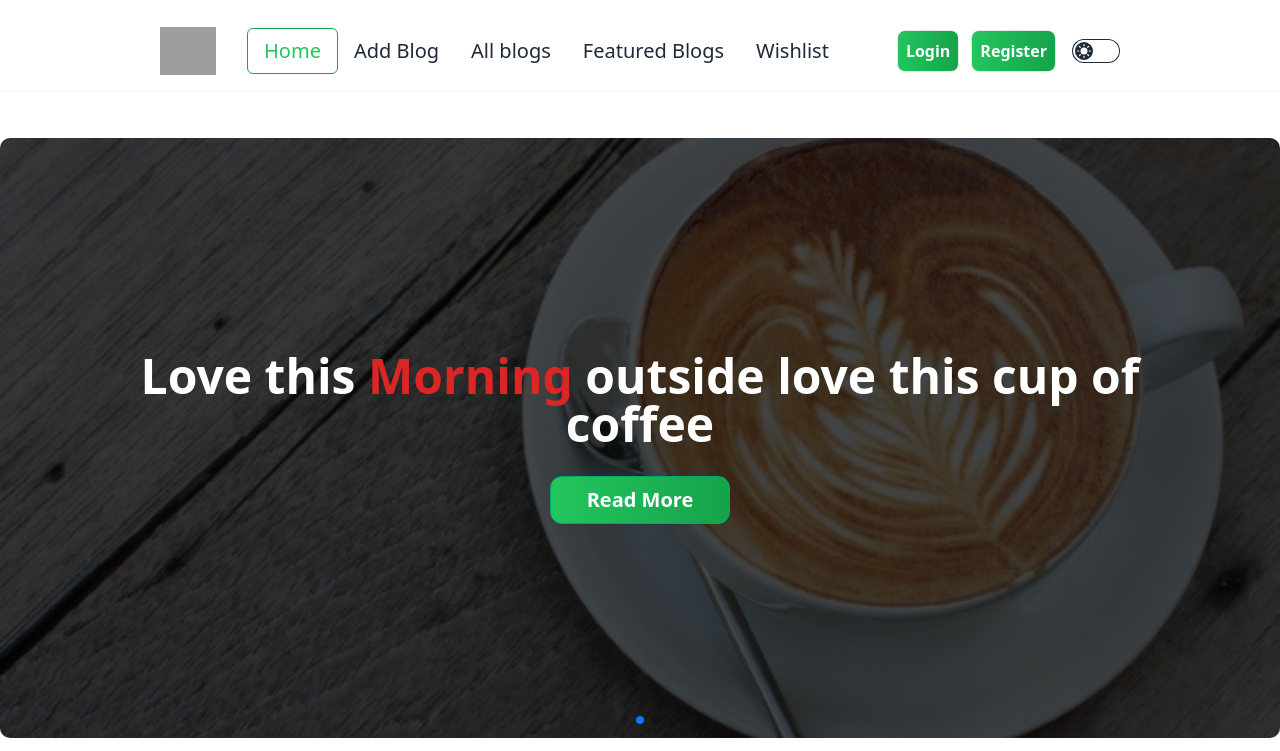
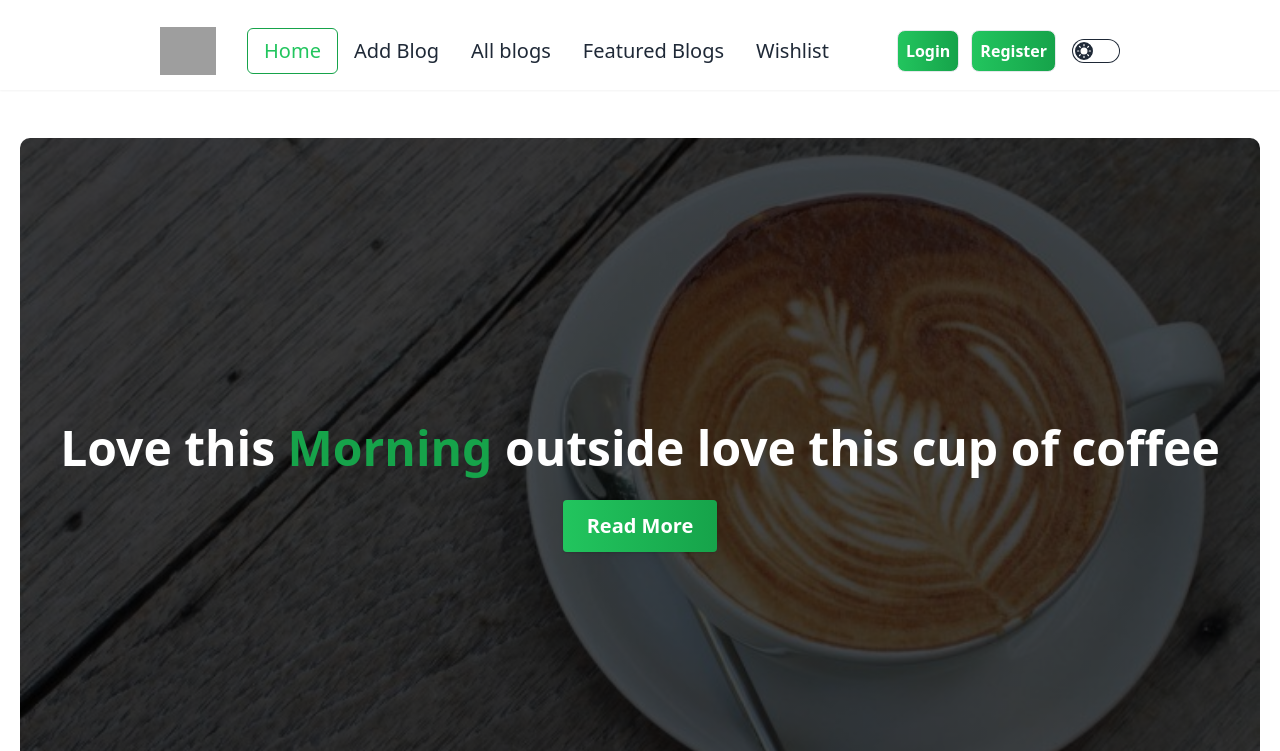
Before and after one commit to emonkhan500/B9-AS11-Blog-Hub-Client, a React (Vite) app: page / in a window 1280 px wide. Shown: the top 751 px of the page. Built offline with nearby package versions, Linux system fonts and the light colour scheme; no server answers; grey boxes are pictures that could not be loaded.

Commit message:
complete  working on banner

```diff
--- a/src/Components/Banner/Banner.jsx
+++ b/src/Components/Banner/Banner.jsx
@@ -1,15 +1,15 @@
-
 import { Swiper, SwiperSlide } from 'swiper/react';
-
-
 import 'swiper/css';
 import 'swiper/css/pagination';
-import { Pagination,Autoplay,Navigation } from 'swiper/modules';
+import 'swiper/css/navigation';
+
+import { Pagination, Autoplay } from 'swiper/modules';
 import { Link } from 'react-router-dom';
+import '../../../src/index.css';
 
 const Banner = () => {
   return (
-        <div className='container mx-auto md:mt-12'>
+    <div className="px-2 md:px-5 mt-4 md:mt-7 lg:mt-12">
       <Swiper
         spaceBetween={30}
         centeredSlides={true}
@@ -18,31 +18,58 @@ const Banner = () => {
           delay: 2500,
           disableOnInteraction: false,
         }}
-        navigation={true}
 
-        pagination={{
-            clickable: true,
-        }}
-        modules={[Pagination,Autoplay,Navigation]} className="mySwiper">
-        <SwiperSlide><div className='slide slide1'>
-           <div className='text-center'>
-           <h1 className='text-white font-bold text-2xl md:text-3xl lg:text-5xl '> <span className='text-red-600'>Country </span> roads take me <br /> home</h1>
-           <Link to='/allBlogs' className="btn btn-success bg-gradient-to-r from-green-500 to-green-600 w-[180px] mt-7 text-white text-xl font-semibold rounded-xl">Read More</Link>
+        pagination={{ clickable: true }}
+        modules={[Pagination, Autoplay]}
+        className="mySwiper"
+      >
+        <SwiperSlide>
+          <div className="slide slide1 h-64 sm:h-80 md:h-[450px] lg:h-[600px] xl:h-[700px] px-2 lg:px-7">
+            <div className="text-center">
+              <h1 className="text-white font-bold text-2xl md:text-3xl lg:text-5xl">
+                <span className="text-green-600">Country</span> roads take me home
+              </h1>
+              <Link
+                to="/allBlogs"
+                className="mt-7 inline-block bg-gradient-to-r from-green-500 to-green-600 text-white text-lg lg:text-xl font-medium lg:font-semibold rounded px-3 py-2 lg:px-6 lg:py-3 shadow"
+              >
+                Read More
+              </Link>
             </div>
-           <br />
+          </div>
+        </SwiperSlide>
 
-        </div></SwiperSlide>
-        <SwiperSlide><div className='slide slide2'> <div className='text-center'>
-           <h1 className='text-white font-bold text-2xl md:text-3xl lg:text-5xl'>Love this <span className='text-red-600'>Morning </span> outside love this cup of <br /> coffee</h1>
-           <Link to='/allBlogs' className="btn btn-success bg-gradient-to-r from-green-500 to-green-600 w-[180px] mt-7 text-white text-xl font-semibold rounded-xl">Read More</Link>
+        <SwiperSlide>
+          <div className="slide slide2 h-64 sm:h-80 md:h-[500px] lg:h-[600px] xl:h-[700px] px-2 lg:px-7">
+            <div className="text-center">
+              <h1 className="text-white font-bold text-2xl md:text-3xl lg:text-5xl">
+                Love this <span className="text-green-600">Morning</span> outside love this cup of coffee
+              </h1>
+              <Link
+                to="/allBlogs"
+                className="mt-7 inline-block bg-gradient-to-r from-green-500 to-green-600 text-white text-lg lg:text-xl font-medium lg:font-semibold rounded px-3 py-2 lg:px-6 lg:py-3 shadow"
+              >
+                Read More
+              </Link>
             </div>
-           <br /></div></SwiperSlide>
-        <SwiperSlide><div className='slide slide3'> <div className='text-center'>
-           <h1 className='text-white font-bold text-2xl md:text-3xl lg:text-5xl'>The story of <span className='text-red-600'>Alibaba</span> and his 40 bandits was my favorite</h1>
-           <Link to='/allBlogs' className="btn btn-success bg-gradient-to-r from-green-500 to-green-600 w-[180px] mt-7 text-white text-xl font-semibold rounded-xl">Read More</Link>
           </div>
-           <br /></div></SwiperSlide>
+        </SwiperSlide>
 
+        <SwiperSlide>
+          <div className="slide slide3 h-64 sm:h-80 md:h-[500px] lg:h-[600px] xl:h-[700px] px-2 lg:px-7">
+            <div className="text-center">
+              <h1 className="text-white font-bold text-2xl md:text-3xl lg:text-5xl">
+                The story of <span className="text-green-600">Alibaba</span> and his 40 bandits was my favorite
+              </h1>
+              <Link
+                to="/allBlogs"
+                className="mt-7 inline-block bg-gradient-to-r from-green-500 to-green-600 text-white text-lg lg:text-xl font-medium lg:font-semibold rounded px-3 py-2 lg:px-6 lg:py-3 shadow"
+              >
+                Read More
+              </Link>
+            </div>
+          </div>
+        </SwiperSlide>
       </Swiper>
     </div>
   );
--- a/src/index.css
+++ b/src/index.css
@@ -2,31 +2,19 @@
 @tailwind components;
 @tailwind utilities;
 
-
-.slide{
-    height: 600px;
-    display: flex;
-    justify-content: center;
-    align-items: center;
-    width: 100%;
-    background-position: center;
-    background-repeat: no-repeat;
-    background-size: cover;
-    margin: auto;
-    border-radius: 10px;
-    background-image: linear-gradient(rgba(0,0,0,0.5),rgba(0,0,0,0.5));
-
-
-
-
-}
-.slide1{
-    background-image: linear-gradient(rgba(0,0,0,0.7),rgba(0,0,0,0.7)), url('./assets/28-534x267.jpg');
+.slide {
+  @apply flex justify-center items-center w-full bg-center bg-no-repeat bg-cover mx-auto rounded-[10px];
 }
 
-.slide2{
-    background-image: linear-gradient(rgba(0,0,0,0.7),rgba(0,0,0,0.7)), url('./assets/34-730x486.jpg');
+/* Background image slides with dark overlay */
+.slide1 {
+  background-image: linear-gradient(rgba(0, 0, 0, 0.7), rgba(0, 0, 0, 0.7)), url('./assets/28-534x267.jpg');
 }
-.slide3{
-    background-image: linear-gradient(rgba(0,0,0,0.7),rgba(0,0,0,0.7)), url('./assets/40-730x486.jpg');
+
+.slide2 {
+  background-image: linear-gradient(rgba(0, 0, 0, 0.7), rgba(0, 0, 0, 0.7)), url('./assets/34-730x486.jpg');
 }
+
+.slide3 {
+  background-image: linear-gradient(rgba(0, 0, 0, 0.7), rgba(0, 0, 0, 0.7)), url('./assets/40-730x486.jpg');
+}
```
Lines whose indentation alone changed are shown as unchanged.
